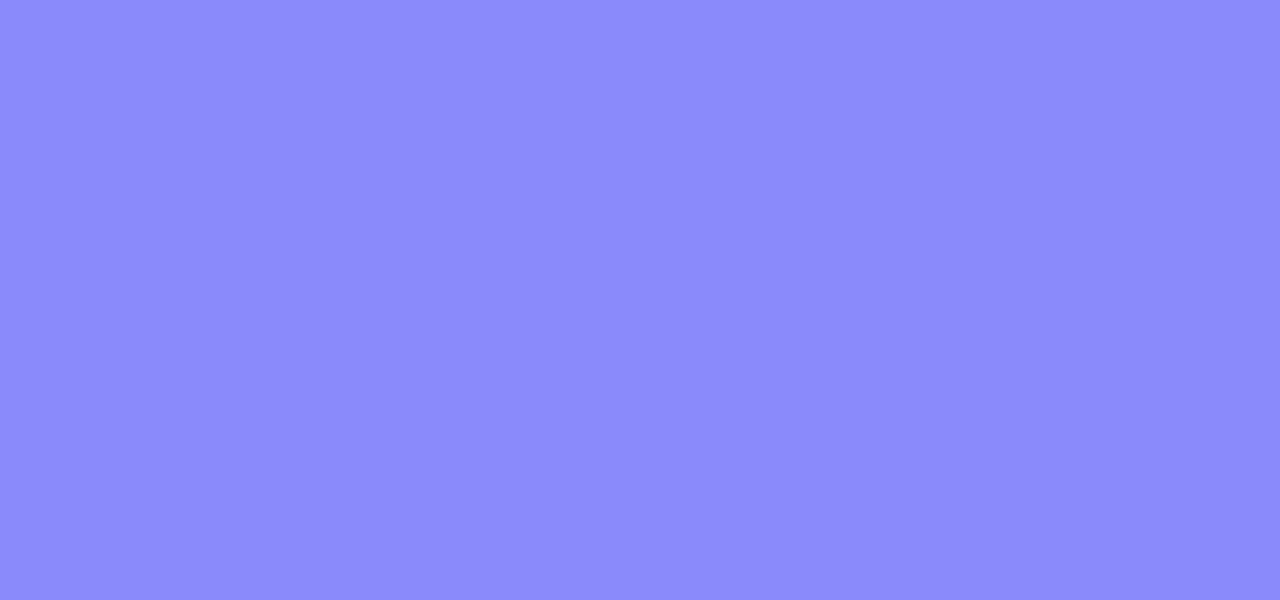
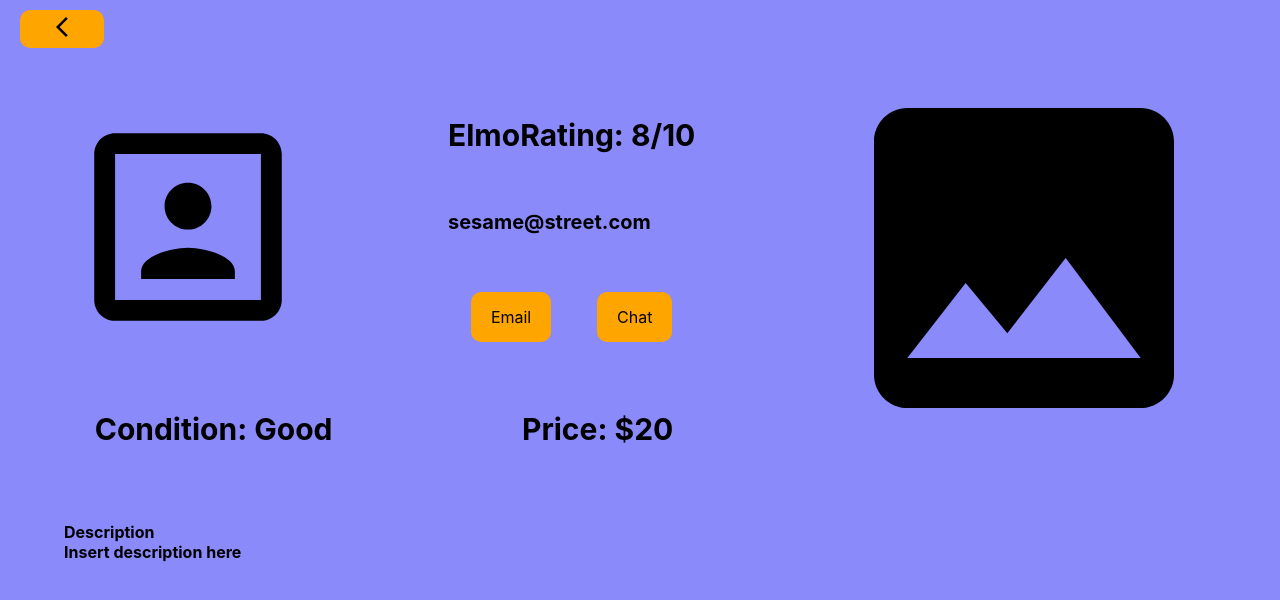
Before and after one commit to MohammedSaleh2001/KnowledgeKart, a React (Create React App) app in the folder front-end/: page /listing/1 in a window 1280 px wide. Before the commit this address had no page. Shown: the top 600 px of the page. Built offline with nearby package versions, Linux system fonts and the light colour scheme.

Commit message:
Created the frontend for the listing page.

```diff
--- a/front-end/src/App.js
+++ b/front-end/src/App.js
@@ -4,7 +4,7 @@ import './App.css';
 import { BrowserRouter as Router, Route, Routes } from 'react-router-dom'
 
 import {ForgotPassword, Login, LoginSignup, Signup} from './Components/LoginSignup/index'
-import {CreateListing, HomePage} from './Components/Listing/index'
+import {CreateListing, HomePage, Listing} from './Components/Listing/index'
 
 function App() {
   return (
@@ -17,12 +17,7 @@ function App() {
           <Route path="/forgotpassword" element={<ForgotPassword />} />
           <Route path="/home" element={<HomePage />} />
           <Route path="/createlisting" element={<CreateListing />} />
-          {/* <Route path="/test" element={<Listing_Item
-            title="Insert Title Here"
-            description="Insert Description Here"
-            price={30.00}
-            category="test_category"
-             />} /> */}
+          <Route path="/listing/:listingId" element={<Listing />} />
         </Routes>
       </Router>
     </div>
--- a/front-end/src/Components/Listing/Listing.css
+++ b/front-end/src/Components/Listing/Listing.css
@@ -71,6 +71,98 @@
     background-color: black;
 }
 
+#listing_page_container {
+    width: 100vw;
+    height: 100vh;
+    display: block;
+}
+
+#listing_top_div {
+    display: flex;
+    padding: 10px 20px 10px 20px;
+}
+
+#listing_mid_div {
+    display: flex;
+    width: 100vw;
+}
+
+#listing_mid_left {
+    display: flex;
+    flex-direction: column;
+    width: 60vw;
+    justify-content: space-around;
+}
+
+#listing_mid_right {
+    display: flex;
+    width: 40vw;
+    align-items: center;
+    justify-content: center;
+}
+
+#listing_mid_left_top {
+    display: flex;
+    justify-content: space-around;
+    height: 80%;
+    align-items: center;
+}
+
+#listing_mid_left_bot {
+    display: flex;
+    justify-content: space-around;
+}
+
+#listing_condition_of_product {
+    font-size: 30px;
+    font-weight: bold
+}
+
+#listing_price_of_product {
+    font-size: 30px;
+    font-weight: bold;
+}
+
+#listing_mid_left_top_right {
+    display: flex;
+    height: 100%;
+    flex-direction: column;
+    justify-content: space-evenly;
+}
+
+#listing_mid_left_top_right_top {
+    display: flex;
+    justify-content: space-between;
+    margin: 10px
+}
+
+#listing_seller_name {
+    font-weight: bold;
+    font-size: 30px;
+}
+
+#listing_rating {
+    font-weight: bold;
+    font-size: 30px;
+}
+
+#listing_mid_left_top_right_mid {
+    font-weight: bold;
+    font-size: 20px;
+    margin: 10px
+}
+
+#listing_mid_left_top_right_bot {
+    display: flex;
+    justify-content: space-around;
+    margin: 10px
+}
+
+#listing_bot_div {
+    margin: 5vw;
+    font-weight: bold;
+}
+
 .input-wrapper {
     display: flex;
     background-color: #eee;
@@ -91,3 +183,15 @@
     padding: 15px;
     font-weight: bold;
 }
+
+.back-button {
+    background-color: orange;
+    padding: 5px 30px 5px 30px;
+    border-radius: 10px;
+}
+
+.listing-button {
+    padding: 15px 20px 15px 20px;
+    background-color: orange;
+    border-radius: 10px;
+}
--- /dev/null
+++ b/front-end/src/Components/Listing/Listing.jsx
@@ -0,0 +1,68 @@
+import React from 'react'
+import { Link, useParams } from 'react-router-dom'
+
+import './Listing.css'
+
+import PortraitIcon from '@mui/icons-material/Portrait';
+import ArrowBackIosNewIcon from '@mui/icons-material/ArrowBackIosNew';
+import PhotoIcon from '@mui/icons-material/Photo';
+
+function Listing() {
+    const { listingId } = useParams();
+    return (
+        <div id="listing_page_container">
+            <div id="listing_top_div">
+                <div class="back-button">
+                    <ArrowBackIosNewIcon />
+                </div>
+            </div>
+            <div id="listing_mid_div">
+                <div id="listing_mid_left">
+                    <div id="listing_mid_left_top">
+                        <div id="listing_mid_left_top_left">
+                            <PortraitIcon style={{fontSize: 250}}/>
+                        </div>
+                        <div id="listing_mid_left_top_right">
+                            <div id="listing_mid_left_top_right_top">
+                                <div id="listing_seller_name">
+                                    Elmo
+                                </div>
+                                <div id="listing_rating">
+                                    Rating: 8/10
+                                </div>
+                            </div>
+                            <div id="listing_mid_left_top_right_mid">
+                                sesame@street.com
+                            </div>
+                            <div id="listing_mid_left_top_right_bot">
+                                <div className="listing-button">
+                                    Email
+                                </div>
+                                <div className="listing-button">
+                                    Chat
+                                </div>
+                            </div>
+                        </div>
+                    </div>
+                    <div id="listing_mid_left_bot">
+                        <div id="listing_condition_of_product">
+                            Condition: Good
+                        </div>
+                        <div id="listing_price_of_product">
+                            Price: $20
+                        </div>
+                    </div>
+                </div>
+                <div id="listing_mid_right">
+                    <PhotoIcon style={{fontSize: 400}} />
+                </div>
+            </div>
+            <div id="listing_bot_div">
+                Description<br></br>
+                Insert description here
+            </div>
+        </div>
+    )
+}
+
+export default Listing
--- a/front-end/src/Components/Listing/index.js
+++ b/front-end/src/Components/Listing/index.js
@@ -1,4 +1,5 @@
 import CreateListing from './CreateListing'
 import HomePage from './HomePage'
+import Listing from './Listing'
 
-export {CreateListing, HomePage};
+export {CreateListing, HomePage, Listing};
```
